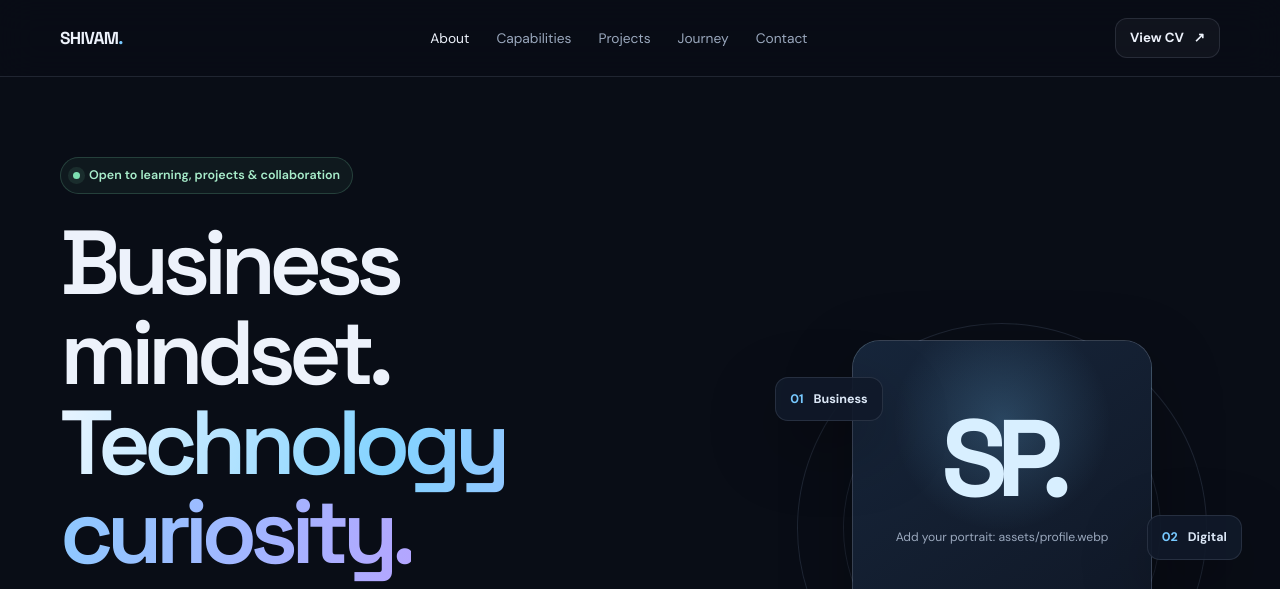
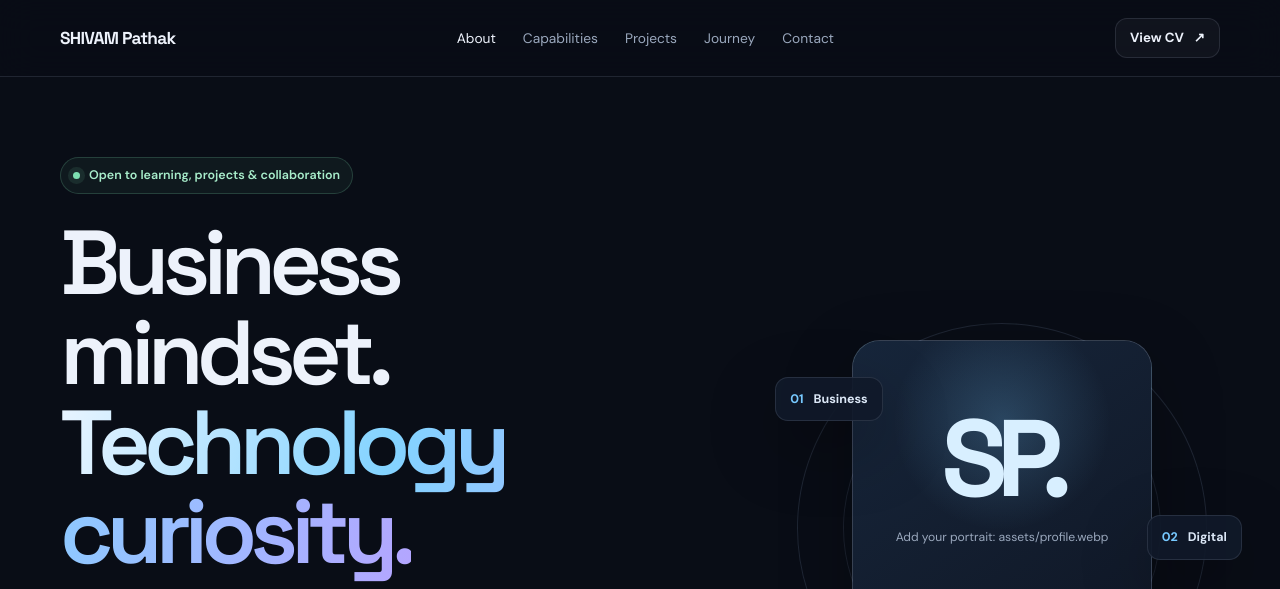
Before and after one commit to spathak00321-ui/Portfolio-, a plain HTML site: page index.html in a window 1280 px wide. Shown: the top 589 px of the page. Drawn offline with Linux system fonts and the light colour scheme.

Commit message:
Fix brand link text in index.html

```diff
--- a/index.html
+++ b/index.html
@@ -252,7 +252,7 @@
   <a class="skip-link" href="#main">Skip to content</a>
   <header class="site-header">
     <div class="container nav-wrap">
-      <a class="brand" href="#home" aria-label="Shivam Pathak home">SHIVAM<span>.</span></a>
+      <a class="brand" href="#home" aria-label="Shivam Pathak home">SHIVAM<span> </span></span>Pathak</a>
       <nav class="nav-links" id="primary-nav" aria-label="Primary navigation">
         <a href="#about">About</a><a href="#capabilities">Capabilities</a><a href="#projects">Projects</a><a href="#journey">Journey</a><a href="#contact">Contact</a>
       </nav>
```
